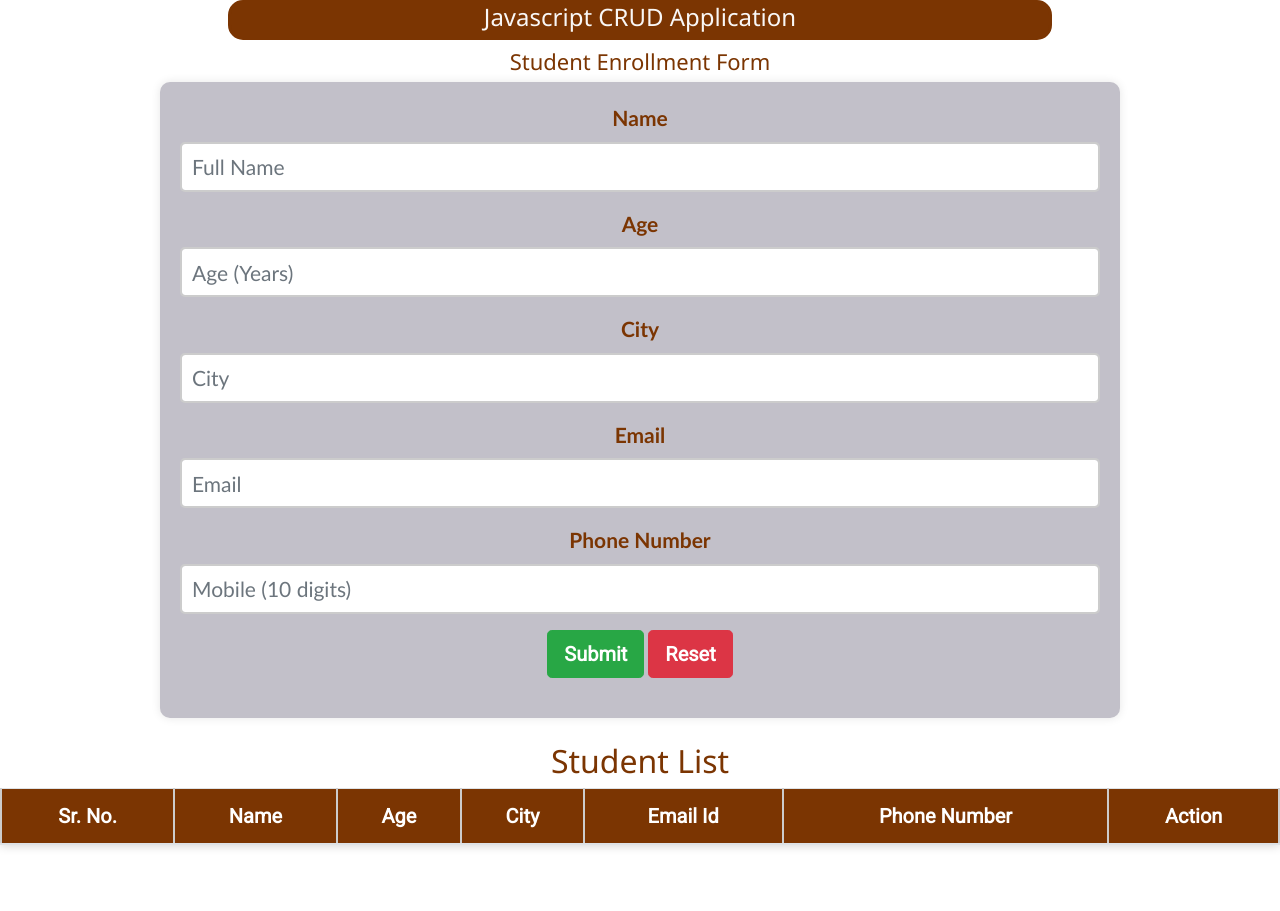
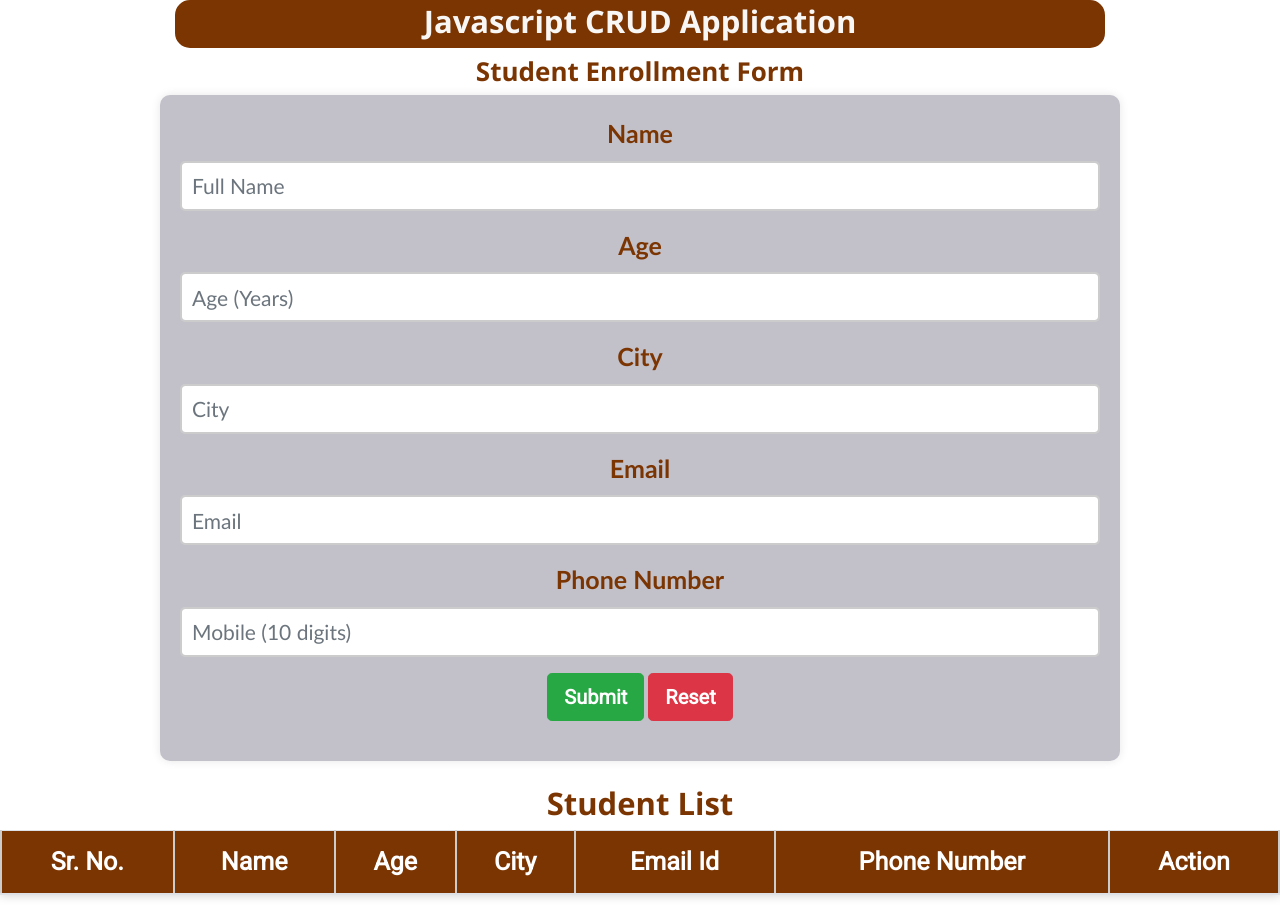
Before and after one commit to advait3000/enrollment-form, a plain HTML site: page index.html in a window 1280 px wide. Before the commit the page ends 861 px from the top, so only its background shows below. Drawn offline with nearby package versions, Linux system fonts and the light colour scheme.

Commit message:
Updated website content8

```diff
--- a/index.html
+++ b/index.html
@@ -12,13 +12,13 @@
 <body>
   <div class="container-fluid">
     <div class="row">
-      <div class="col-8 text-center mx-auto">
-        <h1 style="font-size: 24px;">Javascript CRUD Application</h1>
-        <h2 style="font-size: 22px;">Student Enrollment Form</h2>
+      <div class="col-9 text-center mx-auto">
+        <h1 style="font-size: 31px; font-weight: bold;">Javascript CRUD Application</h1>
+        <h2 style="font-size: 26px; font-weight: bold;">Student Enrollment Form</h2>
       </div>
     </div>
     <div class="row">
-           <div class="col-lg-12 col-md-12col-sm-12 col-xs-12 text-center mx-auto text-center">
+           <div class="col-lg-12 col-md-12 col-sm-12 col-xs-12 text-center mx-auto text-center">
         <form role="form">
           <div class="form-group">
             <label for="name">Name</label>
@@ -45,7 +45,7 @@
           <h3 id="msg"></h3>
         </form>
         <div><br>
-          <h2>Student List</h2>
+          <h2 style="font-size: 31px; font-weight: bold;">Student List</h2>
         </div>
       </div>
     </div>
--- a/style.css
+++ b/style.css
@@ -15,7 +15,6 @@
     border-style: solid;
     border-radius: 15px;
     background-color: rgb(123, 53, 2);
-    font-size: 16px;
     padding-bottom: 5px;
     }
     h2 {
@@ -35,7 +34,7 @@
     display: block;
     margin-bottom: 5px;
     color: rgb(123, 53, 2);
-    font-size: 21px;
+    font-size: 25px;
     font-weight: bold;
     font-family:'Trebuchet MS', 'Lucida Sans Unicode', 'Lucida Grande', 'Lucida Sans', Arial, sans-serif;
     }
@@ -70,7 +69,7 @@
     text-align: center;
     border: 2px solid #ccc;
     font-weight: bold;
-    font-size: 20px;
+    font-size: 25px;
     }
     td {
     padding: 10px;
```
